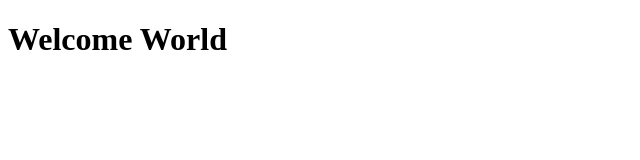
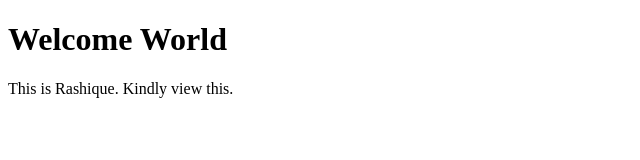
Before and after one commit to rashique003/learning-test, a plain HTML site: page site/index.html in a window 1280 px wide. Shown: the whole page, without its empty margins (0-640 px from the left). Drawn offline with Linux system fonts and the light colour scheme.

Commit message:
Added a para to my page

```diff
--- a/site/index.html
+++ b/site/index.html
@@ -7,5 +7,6 @@
 </head>
 <body>
 <h1>Welcome World</h1>
+<p>This is Rashique. Kindly view this.</p>
 </body>
 </html>
```
